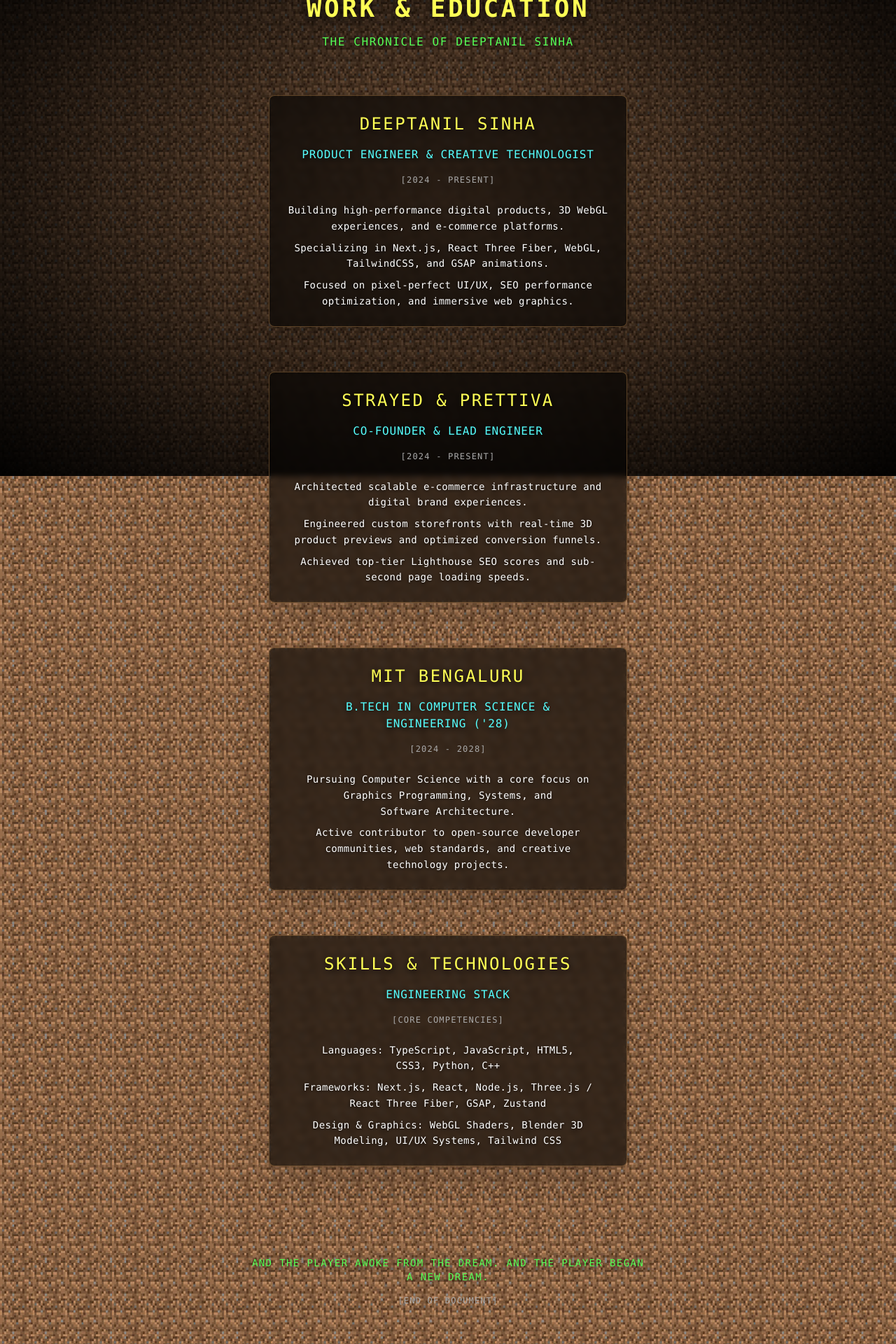
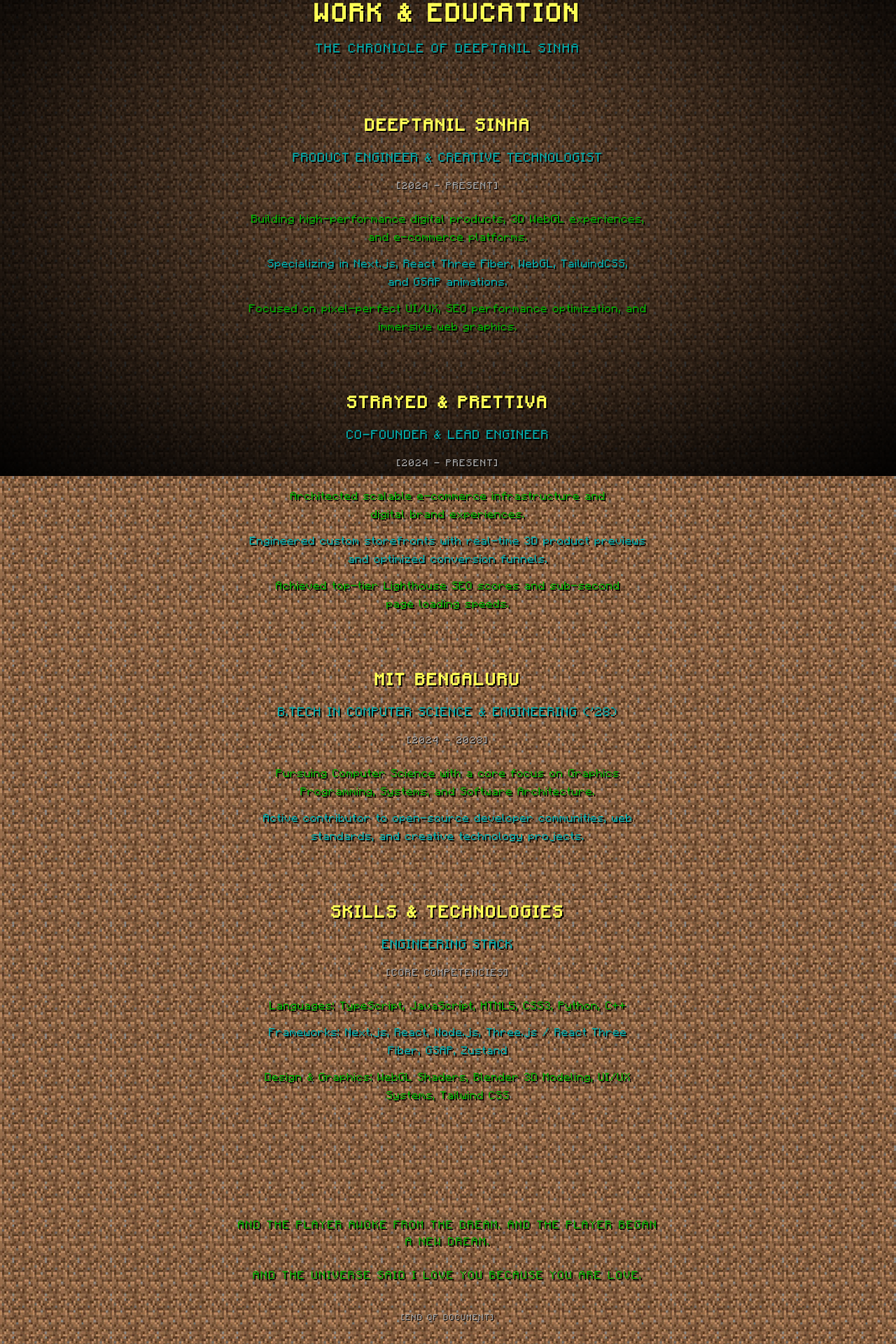
Before and after one commit to Deeptanil/Portfolio, a Next.js app: page /work in a window 1280 px wide. Shown: the part 120-2040 px from the top of the page at 70% size. Built offline with nearby package versions, Linux system fonts and the light colour scheme; no server answers.

Commit message:
feat: add About and Work pages with Minecraft-inspired aesthetic and integrate hero component updates

```diff
--- a/app/about/page.tsx
+++ b/app/about/page.tsx
@@ -16,24 +16,23 @@
     text: [
       "Hello! I am Deeptanil Sinha, a computer science student at MIT Bengaluru '28 and full-stack product engineer.",
       "I craft immersive digital experiences at the intersection of 3D WebGL graphics, elegant UI/UX design, and scalable frontend architecture.",
-      "I love pushing the boundaries of what is possible on the web—turning complex engineering challenges into seamless, joyful user experiences."
+      "I love pushing the boundaries of interactive web technologies with Next.js, React Three Fiber, GSAP, and custom GLSL shaders."
     ]
   },
   {
-    title: "PASSIONS & INTERESTS",
-    subtitle: "What Drives Me",
+    title: "PHILOSOPHY & CRAFT",
+    subtitle: "How I Build Products",
     text: [
-      "🎮 Gaming & World Building: Inspired by Minecraft, voxel art, and sandbox gaming environments.",
-      "🎧 Music & DJing: Passionate about sound design, electronic music composition, and audio visualization.",
-      "⚡ High-Performance Web: Obsessed with sub-second page loads, WebGL shaders, 60fps animations, and clean code."
+      "Every pixel, animation frame, and system architecture choice should serve a clear purpose: delighting users and delivering real value.",
+      "I believe in building software that is blazingly fast, visually stunning, accessible, and resilient under production loads."
     ]
   },
   {
-    title: "THE PHILOSOPHY",
-    subtitle: "Code & Craft",
+    title: "INTERESTS & PASSIONS",
+    subtitle: "Beyond The Code",
     text: [
-      "Great software is like a great game world: intuitive, beautiful, responsive, and filled with delightful micro-details.",
-      "Whether building e-commerce platforms, 3D interactive canvases, or developer tools, I code with meticulous precision and creative vision."
+      "When I am not coding, you can find me exploring immersive game design, experimenting with electronic sound design & DJing, or researching high-performance WebGL rendering techniques.",
+      "Always curious, always building."
     ]
   }
 ];
@@ -43,7 +42,6 @@
   const [startScrolling, setStartScrolling] = useState(false);
 
   useEffect(() => {
-    // 20 second delay before autoscroll begins
     const timer = setTimeout(() => {
       setStartScrolling(true);
     }, 20000);
@@ -71,13 +69,13 @@
       }}
     >
       {/* Strong Vignette */}
-      <div className="fixed inset-0 pointer-events-none z-0 bg-[radial-gradient(ellipse_at_center,rgba(0,0,0,0.25)_0%,rgba(0,0,0,0.85)_80%,rgba(0,0,0,0.98)_100%)]" />
+      <div className="fixed inset-0 pointer-events-none z-0 bg-[radial-gradient(ellipse_at_center,rgba(0,0,0,0.2)_0%,rgba(0,0,0,0.85)_80%,rgba(0,0,0,0.98)_100%)]" />
 
-      {/* Authentic Minecraft UI Button */}
+      {/* Minecraft UI Return Button */}
       <div className="fixed top-4 left-4 sm:top-6 sm:left-6 z-50">
         <Link
           href="/?scroll=footer"
-          className="relative inline-flex items-center justify-center px-4 py-2 sm:px-6 sm:py-2.5 bg-[#747474] text-white font-mono text-xs sm:text-sm tracking-wider uppercase border-2 border-black active:translate-y-[1px] select-none shadow-[inset_-2px_-2px_0px_0px_#373737,inset_2px_2px_0px_0px_#ffffff] hover:bg-[#8b8b8b] hover:text-[#ffff55] transition-colors"
+          className="relative inline-flex items-center justify-center px-4 py-2 sm:px-6 sm:py-2.5 bg-[#747474] text-white font-minecraft-regular text-xs sm:text-sm tracking-wider uppercase border-2 border-black active:translate-y-[1px] select-none shadow-[inset_-2px_-2px_0px_0px_#373737,inset_2px_2px_0px_0px_#ffffff] hover:bg-[#8b8b8b] hover:text-[#ffff55] transition-colors"
           style={{ imageRendering: 'pixelated' }}
         >
           <span className="drop-shadow-[2px_2px_0px_rgba(0,0,0,0.9)] text-center">
@@ -86,35 +84,53 @@
         </Link>
       </div>
 
-      {/* End Credits Roll — Starts visible right on screen, begins scrolling after 20s */}
+      {/* Minecraft End Credits Roll — Direct text without boxes */}
       <div
-        className={`w-full max-w-[92vw] sm:max-w-2xl px-4 sm:px-6 py-12 sm:py-16 z-10 flex flex-col items-center text-center space-y-12 sm:space-y-16 ${
+        className={`w-full max-w-[92vw] sm:max-w-2xl px-4 sm:px-6 py-12 sm:py-16 z-10 flex flex-col items-center text-center space-y-16 sm:space-y-20 ${
           manualScroll ? '' : startScrolling ? 'animate-[minecraftCreditsScroll_45s_linear_forwards]' : ''
         }`}
       >
         {/* Header */}
-        <div className="space-y-3 sm:space-y-4 pt-10 sm:pt-12">
-          <h1 className="text-2xl sm:text-4xl font-bold tracking-widest text-[#ffff55] font-mono uppercase drop-shadow-[0_4px_8px_rgba(0,0,0,0.9)] [text-wrap:pretty]">
+        <div className="space-y-4 pt-10 sm:pt-14 font-minecraft-regular">
+          <h1
+            className="text-2xl sm:text-4xl font-bold tracking-widest text-[#ffff55] uppercase"
+            style={{ textShadow: '2px 2px 0px rgba(0,0,0,0.95)' }}
+          >
             {preventOrphans("ABOUT ME")}
           </h1>
-          <p className="text-[#55ff55] font-mono text-xs sm:text-base tracking-widest uppercase drop-shadow-[0_2px_4px_rgba(0,0,0,0.9)] [text-wrap:pretty]">
-            {preventOrphans("The Journey of Deeptanil Sinha")}
+          <p
+            className="text-[#00aaaa] text-sm sm:text-lg tracking-widest uppercase"
+            style={{ textShadow: '2px 2px 0px rgba(0,0,0,0.95)' }}
+          >
+            {preventOrphans("The Story of Deeptanil Sinha")}
           </p>
         </div>
 
-        {/* About Cards */}
+        {/* About Sections — Clean separated text without cards/boxes */}
         {ABOUT_SECTIONS.map((item, idx) => (
-          <div key={idx} className="w-full space-y-3 sm:space-y-4 max-w-lg bg-black/60 p-4 sm:p-6 rounded-lg border border-[#8b653a]/60 shadow-2xl backdrop-blur-xs">
-            <h2 className="text-lg sm:text-2xl font-mono text-[#ffff55] uppercase tracking-widest drop-shadow-[0_2px_4px_rgba(0,0,0,0.9)] [text-wrap:pretty]">
+          <div key={idx} className="w-full space-y-4 font-minecraft-regular max-w-xl">
+            <h2
+              className="text-xl sm:text-2xl font-bold text-[#ffff55] uppercase tracking-widest"
+              style={{ textShadow: '2px 2px 0px rgba(0,0,0,0.95)' }}
+            >
               {preventOrphans(item.title)}
             </h2>
-            <h3 className="text-sm sm:text-base font-mono text-[#55ffff] uppercase tracking-wider drop-shadow-[0_2px_4px_rgba(0,0,0,0.9)] [text-wrap:pretty]">
+            <h3
+              className="text-base sm:text-lg text-[#00aaaa] uppercase tracking-wider"
+              style={{ textShadow: '2px 2px 0px rgba(0,0,0,0.95)' }}
+            >
               {preventOrphans(item.subtitle)}
             </h3>
-            <div className="space-y-2 pt-1 sm:pt-2">
-              {item.text.map((line, lIdx) => (
-                <p key={lIdx} className="text-xs sm:text-sm font-mono text-[#ffffff] leading-relaxed tracking-wide drop-shadow-[0_1px_2px_rgba(0,0,0,0.9)] [text-wrap:pretty]">
-                  {preventOrphans(line)}
+            <div className="space-y-3 pt-2">
+              {item.text.map((paragraph, pIdx) => (
+                <p
+                  key={pIdx}
+                  className={`text-sm sm:text-base leading-relaxed tracking-wide ${
+                    pIdx % 2 === 0 ? 'text-[#00aa00]' : 'text-[#00aaaa]'
+                  }`}
+                  style={{ textShadow: '2px 2px 0px rgba(0,0,0,0.95)' }}
+                >
+                  {preventOrphans(paragraph)}
                 </p>
               ))}
             </div>
@@ -122,11 +138,17 @@
         ))}
 
         {/* End Credits Footer Note */}
-        <div className="pt-12 sm:pt-16 space-y-4 text-center pb-12">
-          <p className="text-[#55ff55] font-mono text-xs sm:text-sm tracking-widest uppercase drop-shadow-[0_2px_4px_rgba(0,0,0,0.9)] [text-wrap:pretty]">
-            {preventOrphans("And the universe said you are the daylight. And the universe said you are the night.")}
+        <div className="pt-16 sm:pt-20 space-y-6 font-minecraft-regular text-center pb-16">
+          <p
+            className="text-[#00aa00] text-sm sm:text-base tracking-widest uppercase"
+            style={{ textShadow: '2px 2px 0px rgba(0,0,0,0.95)' }}
+          >
+            {preventOrphans("and the universe said I love you because you are love.")}
           </p>
-          <p className="text-[#aaaaaa] font-mono text-[10px] sm:text-xs tracking-widest uppercase">
+          <p
+            className="text-[#aaaaaa] text-xs tracking-widest uppercase pt-4"
+            style={{ textShadow: '1px 1px 0px rgba(0,0,0,0.95)' }}
+          >
             [End of Document]
           </p>
         </div>
--- a/app/components/hero/index.tsx
+++ b/app/components/hero/index.tsx
@@ -28,8 +28,8 @@
   }, [progress]);
 
   const fontProps = {
-    font: "./soria-font.ttf",
-    fontSize: 1.2,
+    font: "./fonts/MinecraftRegular-Bmg3.otf",
+    fontSize: 1.0,
   };
 
   return (
--- a/app/work/page.tsx
+++ b/app/work/page.tsx
@@ -56,7 +56,6 @@
   const [startScrolling, setStartScrolling] = useState(false);
 
   useEffect(() => {
-    // 20 second delay before autoscroll begins
     const timer = setTimeout(() => {
       setStartScrolling(true);
     }, 20000);
@@ -84,13 +83,13 @@
       }}
     >
       {/* Strong Vignette */}
-      <div className="fixed inset-0 pointer-events-none z-0 bg-[radial-gradient(ellipse_at_center,rgba(0,0,0,0.25)_0%,rgba(0,0,0,0.85)_80%,rgba(0,0,0,0.98)_100%)]" />
+      <div className="fixed inset-0 pointer-events-none z-0 bg-[radial-gradient(ellipse_at_center,rgba(0,0,0,0.2)_0%,rgba(0,0,0,0.85)_80%,rgba(0,0,0,0.98)_100%)]" />
 
-      {/* Authentic Minecraft UI Button */}
+      {/* Minecraft UI Return Button */}
       <div className="fixed top-4 left-4 sm:top-6 sm:left-6 z-50">
         <Link
           href="/?scroll=footer"
-          className="relative inline-flex items-center justify-center px-4 py-2 sm:px-6 sm:py-2.5 bg-[#747474] text-white font-mono text-xs sm:text-sm tracking-wider uppercase border-2 border-black active:translate-y-[1px] select-none shadow-[inset_-2px_-2px_0px_0px_#373737,inset_2px_2px_0px_0px_#ffffff] hover:bg-[#8b8b8b] hover:text-[#ffff55] transition-colors"
+          className="relative inline-flex items-center justify-center px-4 py-2 sm:px-6 sm:py-2.5 bg-[#747474] text-white font-minecraft-regular text-xs sm:text-sm tracking-wider uppercase border-2 border-black active:translate-y-[1px] select-none shadow-[inset_-2px_-2px_0px_0px_#373737,inset_2px_2px_0px_0px_#ffffff] hover:bg-[#8b8b8b] hover:text-[#ffff55] transition-colors"
           style={{ imageRendering: 'pixelated' }}
         >
           <span className="drop-shadow-[2px_2px_0px_rgba(0,0,0,0.9)] text-center">
@@ -99,37 +98,58 @@
         </Link>
       </div>
 
-      {/* End Credits Roll — Starts visible right on screen, begins scrolling after 20s */}
+      {/* Minecraft End Credits Roll — Direct text without boxes */}
       <div
-        className={`w-full max-w-[92vw] sm:max-w-2xl px-4 sm:px-6 py-12 sm:py-16 z-10 flex flex-col items-center text-center space-y-12 sm:space-y-16 ${
+        className={`w-full max-w-[92vw] sm:max-w-2xl px-4 sm:px-6 py-12 sm:py-16 z-10 flex flex-col items-center text-center space-y-16 sm:space-y-20 ${
           manualScroll ? '' : startScrolling ? 'animate-[minecraftCreditsScroll_45s_linear_forwards]' : ''
         }`}
       >
         {/* Header */}
-        <div className="space-y-3 sm:space-y-4 pt-10 sm:pt-12">
-          <h1 className="text-2xl sm:text-4xl font-bold tracking-widest text-[#ffff55] font-mono uppercase drop-shadow-[0_4px_8px_rgba(0,0,0,0.9)] [text-wrap:pretty]">
+        <div className="space-y-4 pt-10 sm:pt-14 font-minecraft-regular">
+          <h1
+            className="text-2xl sm:text-4xl font-bold tracking-widest text-[#ffff55] uppercase"
+            style={{ textShadow: '2px 2px 0px rgba(0,0,0,0.95)' }}
+          >
             {preventOrphans("WORK & EDUCATION")}
           </h1>
-          <p className="text-[#55ff55] font-mono text-xs sm:text-base tracking-widest uppercase drop-shadow-[0_2px_4px_rgba(0,0,0,0.9)] [text-wrap:pretty]">
+          <p
+            className="text-[#00aaaa] text-sm sm:text-lg tracking-widest uppercase"
+            style={{ textShadow: '2px 2px 0px rgba(0,0,0,0.95)' }}
+          >
             {preventOrphans("The Chronicle of Deeptanil Sinha")}
           </p>
         </div>
 
-        {/* Work Timeline Cards */}
+        {/* Work Timeline Sections — Clean separated text without cards/boxes */}
         {WORK_EXPERIENCE.map((item, idx) => (
-          <div key={idx} className="w-full space-y-3 sm:space-y-4 max-w-lg bg-black/60 p-4 sm:p-6 rounded-lg border border-[#8b653a]/60 shadow-2xl backdrop-blur-xs">
-            <h2 className="text-lg sm:text-2xl font-mono text-[#ffff55] uppercase tracking-widest drop-shadow-[0_2px_4px_rgba(0,0,0,0.9)] [text-wrap:pretty]">
+          <div key={idx} className="w-full space-y-4 font-minecraft-regular max-w-xl">
+            <h2
+              className="text-xl sm:text-2xl font-bold text-[#ffff55] uppercase tracking-widest"
+              style={{ textShadow: '2px 2px 0px rgba(0,0,0,0.95)' }}
+            >
               {preventOrphans(item.title)}
             </h2>
-            <h3 className="text-sm sm:text-base font-mono text-[#55ffff] uppercase tracking-wider drop-shadow-[0_2px_4px_rgba(0,0,0,0.9)] [text-wrap:pretty]">
+            <h3
+              className="text-base sm:text-lg text-[#00aaaa] uppercase tracking-wider"
+              style={{ textShadow: '2px 2px 0px rgba(0,0,0,0.95)' }}
+            >
               {preventOrphans(item.subtitle)}
             </h3>
-            <p className="text-[10px] sm:text-xs font-mono text-[#aaaaaa] tracking-widest uppercase">
+            <p
+              className="text-xs sm:text-sm text-[#aaaaaa] tracking-widest uppercase"
+              style={{ textShadow: '1px 1px 0px rgba(0,0,0,0.95)' }}
+            >
               [{item.date}]
             </p>
-            <div className="space-y-2 pt-1 sm:pt-2">
+            <div className="space-y-3 pt-2">
               {item.description.map((line, lIdx) => (
-                <p key={lIdx} className="text-xs sm:text-sm font-mono text-[#ffffff] leading-relaxed tracking-wide drop-shadow-[0_1px_2px_rgba(0,0,0,0.9)] [text-wrap:pretty]">
+                <p
+                  key={lIdx}
+                  className={`text-sm sm:text-base leading-relaxed tracking-wide ${
+                    lIdx % 2 === 0 ? 'text-[#00aa00]' : 'text-[#00aaaa]'
+                  }`}
+                  style={{ textShadow: '2px 2px 0px rgba(0,0,0,0.95)' }}
+                >
                   {preventOrphans(line)}
                 </p>
               ))}
@@ -138,11 +158,23 @@
         ))}
 
         {/* End Credits Footer Note */}
-        <div className="pt-12 sm:pt-16 space-y-4 text-center pb-12">
-          <p className="text-[#55ff55] font-mono text-xs sm:text-sm tracking-widest uppercase drop-shadow-[0_2px_4px_rgba(0,0,0,0.9)] [text-wrap:pretty]">
+        <div className="pt-16 sm:pt-20 space-y-6 font-minecraft-regular text-center pb-16">
+          <p
+            className="text-[#00aa00] text-sm sm:text-base tracking-widest uppercase"
+            style={{ textShadow: '2px 2px 0px rgba(0,0,0,0.95)' }}
+          >
             {preventOrphans("And the player awoke from the dream. And the player began a new dream.")}
           </p>
-          <p className="text-[#aaaaaa] font-mono text-[10px] sm:text-xs tracking-widest uppercase">
+          <p
+            className="text-[#00aa00] text-sm sm:text-base tracking-widest uppercase"
+            style={{ textShadow: '2px 2px 0px rgba(0,0,0,0.95)' }}
+          >
+            {preventOrphans("and the universe said I love you because you are love.")}
+          </p>
+          <p
+            className="text-[#aaaaaa] text-xs tracking-widest uppercase pt-4"
+            style={{ textShadow: '1px 1px 0px rgba(0,0,0,0.95)' }}
+          >
             [End of Document]
           </p>
         </div>
```
